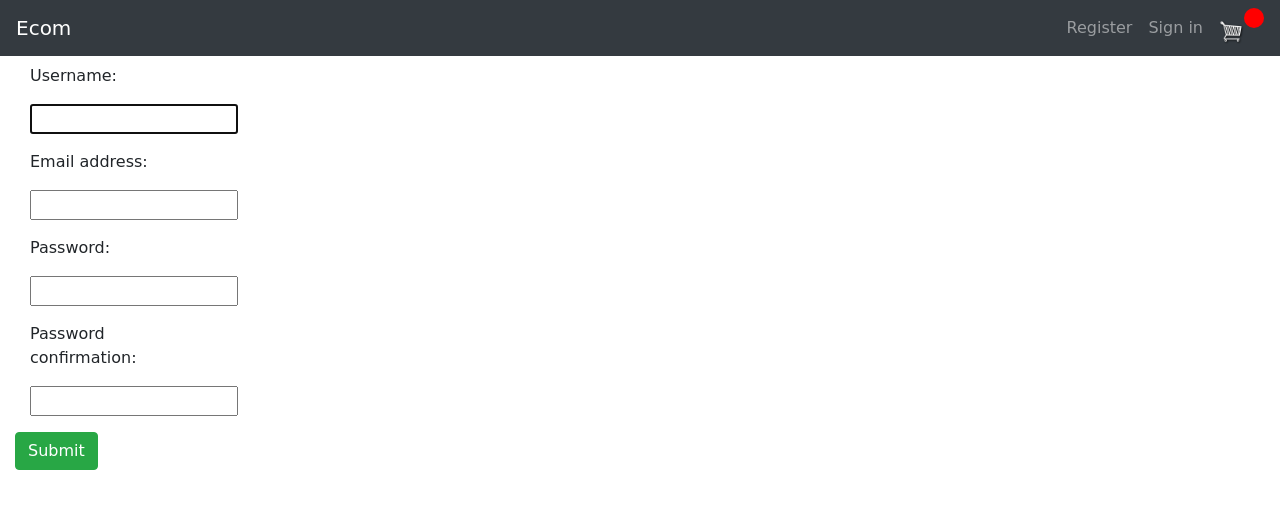
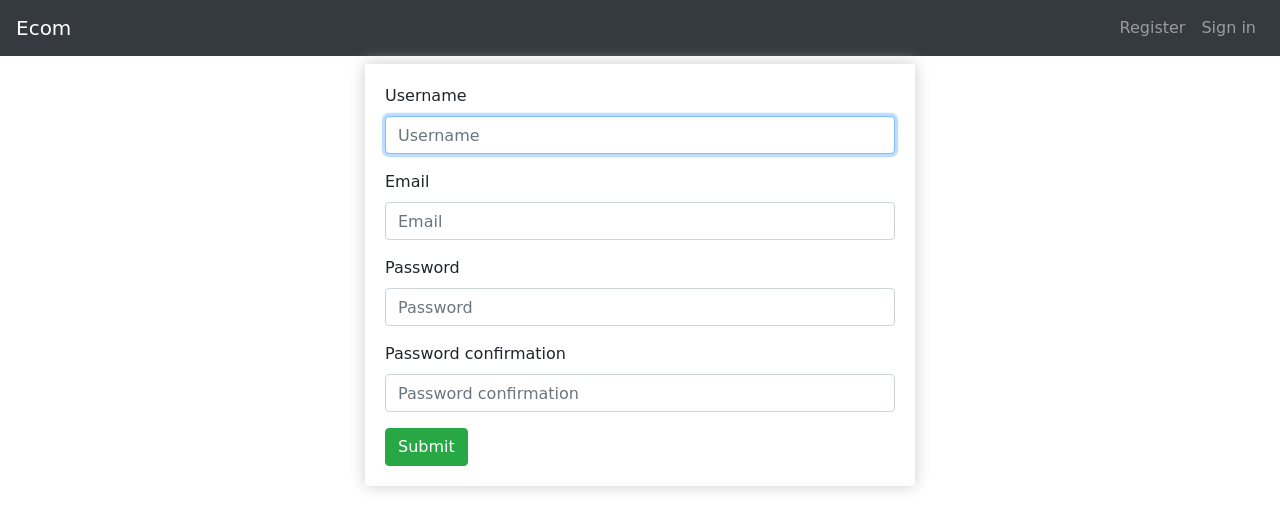
Before and after one commit to sangyetenphel/e-commerce, a Django app: page /register/ in a window 1280 px wide. Shown: the top 530 px of the page. Run offline with Django 3.2, Linux system fonts and the light colour scheme; some libraries are stand-ins or nearby versions.

Commit message:
Removed cart icon from register/login page

```diff
--- a/store/forms.py
+++ b/store/forms.py
@@ -10,7 +10,14 @@ class ReviewForm(forms.Form):
 
 class RegisterForm(UserCreationForm):
     """Create a new user."""
+    email = forms.EmailField(required=True)
 
     class Meta:
         model = User
         fields = ('username', 'email')
+
+    def __init__(self, *args, **kwargs):
+        super(RegisterForm, self).__init__(*args, **kwargs)
+
+        for fieldname in ['username', 'password1', 'password2']:
+            self.fields[fieldname].help_text = None
--- a/store/static/store/css/main.css
+++ b/store/static/store/css/main.css
@@ -128,13 +128,11 @@ body{
 }
 
 .center{
-    width: 500px;
-    height: 98vh;
-    position: absolute;
-    top: 50%;
-    left: 50%;
-    transform: translate(-50%, -50%);
+    width: 550px;
+    height: auto;
+    margin: 0 auto;
     padding: 20px;
+    position: relative;
 }
 
 .form-header a{
--- a/store/templates/store/base.html
+++ b/store/templates/store/base.html
@@ -106,7 +106,7 @@
                   <a class="nav-link" href="{% url 'store:login' %}">Sign in</a>
               </li>
             {% endif %}
-            <li class="nav-item">
+            <li class="nav-item" id='cart'>
               <div class="form-inline">
                 <a href="{% url 'store:cart' %}">
                   <img id="cart-icon" src="{% static 'store/images/cart.png' %}" alt="cart">
--- a/store/templates/store/form-template.html
+++ b/store/templates/store/form-template.html
@@ -1,11 +1,11 @@
+{% load bootstrap4 %}
 {% for field in form %}
     <div class="form-group">
-        <div class=" col-sm-10">
-            {% for error in field.errors %}
-                <span class="text-danger small">{{ error }}</span>
-            {% endfor %}
-        </div>
-        <label class="col-sm-2">{{ field.label_tag }}</label>
-        <div class="col-sm-10">{{ field }}</div>
+        <div>{% bootstrap_field field %}</div>
     </div>
 {% endfor %}
+
+<Script>
+    // Hide the cart icon in the navbar
+    document.getElementById('cart').innerHTML = '';
+</Script>
--- a/store/templates/store/registration_form.html
+++ b/store/templates/store/registration_form.html
@@ -5,9 +5,11 @@
 {% endblock title %}
 
 {% block content %}
-<form action="" method="POST" enctype="multipart/form-data">
-    {% csrf_token %}
-    {% include 'store/form-template.html' %}
-    <button type="submit" class="btn btn-success">Submit</button>
-</form>
+<div class="box-element center">
+    <form action="" method="POST">
+        {% csrf_token %}
+        {% include 'store/form-template.html' %}
+        <button type="submit" class="btn btn-success">Submit</button>
+    </form>
+</div>
 {% endblock content %}
```
Also changed, not shown: store/templates/store/login_form.html (+7 -1 lines).
